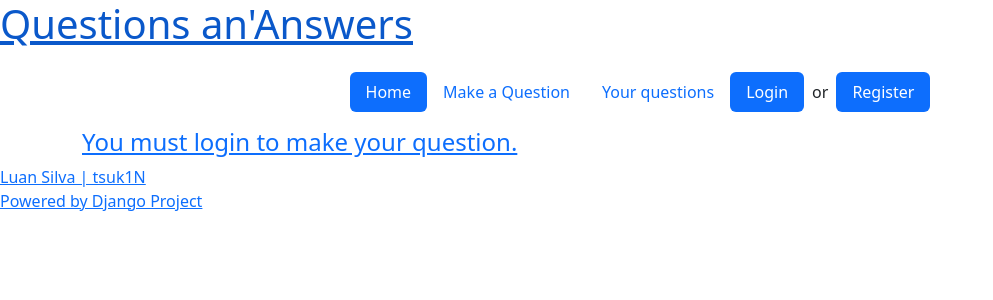
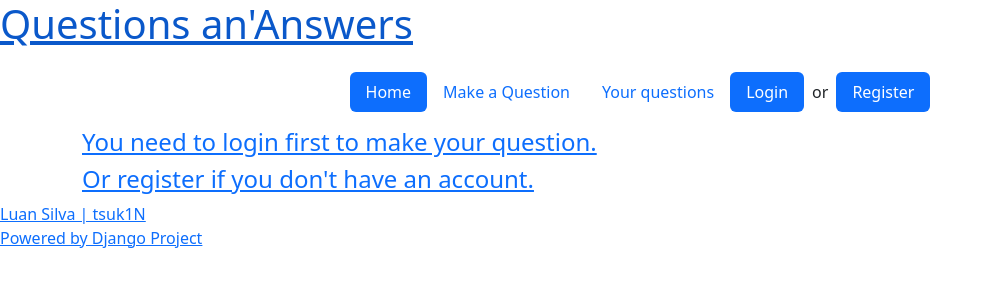
Before and after one commit to tsuk1N/questions-app, a Django app: page /question/create/ in a window 1280 px wide. Shown: the top 300 px of the page, without its empty margins (0-993 px from the left). Run offline with Django 4.2, Linux system fonts and the light colour scheme.

Commit message:
Add message to registrate or login

```diff
--- a/questions/templates/questions/question_create.html
+++ b/questions/templates/questions/question_create.html
@@ -1,6 +1,6 @@
 {% extends 'questions/base.html' %}
 
-{% block title %}<title>Qan'A - Index</title>{% endblock title %}
+{% block title %}<title>Qan'A - Make your Question</title>{% endblock title %}
 
 {% block content %}
 
@@ -24,7 +24,8 @@
             </div>
         </div>
     {% else %}
-        <h4><a href="">You must login to make your question.</a></h4>
+        <h4><a href="{% url 'authors:login' %}">You need to login first to make your question.</a></h4>
+        <h4><a href="{% url 'authors:register' %}">Or register if you don't have an account.</a></h4>
     {% endif %}
 </div>
 
--- a/questions/templates/questions/question_update.html
+++ b/questions/templates/questions/question_update.html
@@ -5,6 +5,7 @@
 {% block content %}
 
 <div class="container">
+    {% if question.author == request.user %}
         <div class="py-1">
             <div class="question-border">
                 <h4>Edit your Question</h4>
@@ -25,6 +26,9 @@
                 </form>
             </div>
         </div>
+    {% else %}
+    <h4>Question not found</h4>
+    {% endif %}
 </div>
 
 {% endblock content %}
```
